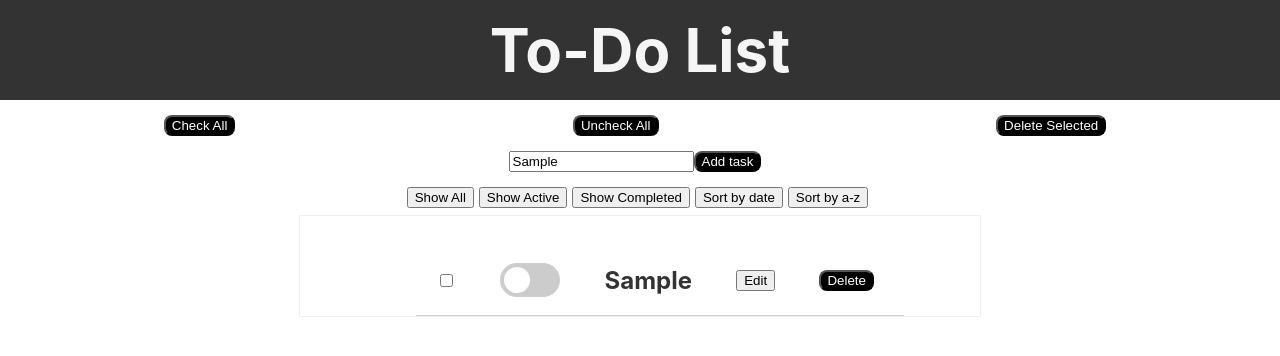
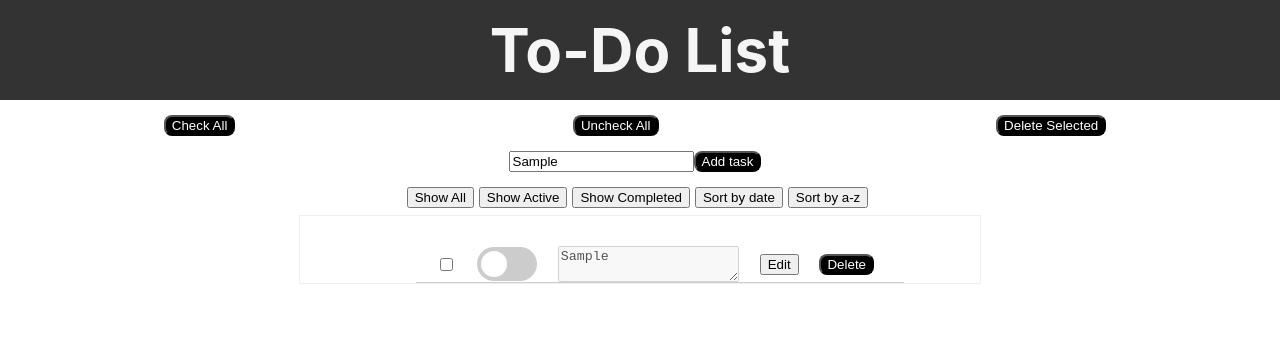
Before and after one commit to pe7r/project, a React (Create React App) app: page / in a window 1280 px wide. Both pictures are taken after typing "Sample" into the empty fields and a click on the button "Add task". Shown: the top 356 px of the page. Built offline with nearby package versions, Linux system fonts and the light colour scheme.

Commit message:
Final daily commit (March 19) #5

```diff
--- a/src/App.js
+++ b/src/App.js
@@ -115,8 +115,8 @@ class App extends Component {
 
 	titleSort = (title) => {
         const newTasks = this.state.tasks.sort((a, b) => {
-             let taskA = a.title.toUpperCase()
-             let taskB = b.title.toUpperCase()
+            let taskA = a.title.toUpperCase()
+            let taskB = b.title.toUpperCase()
                  if (taskA < taskB) {
                    return -1
                  }
--- a/src/components/AddTask.js
+++ b/src/components/AddTask.js
@@ -24,7 +24,7 @@ class AddTask extends React.Component {
 		if (this.isValid()) {
 			this.addNewTask()
 		} else {
-			alert("Length of task should be a minimum of 1 symbol")
+			alert("Task item can not be empty!")
 		}
 	}
 
--- a/src/components/ToDoItem.js
+++ b/src/components/ToDoItem.js
@@ -18,7 +18,7 @@ const ToDoItem = (props) => {
 			   />
 			  <span className="slider round"></span>
 			</label>
-			<h2>{props.title}</h2>
+			<textarea disabled={true}>{props.title}</textarea>
 			<button> Edit </button>
 			<button className="todo-item__button"
 					onClick={() => props.onDelete(props.date)}>
```
